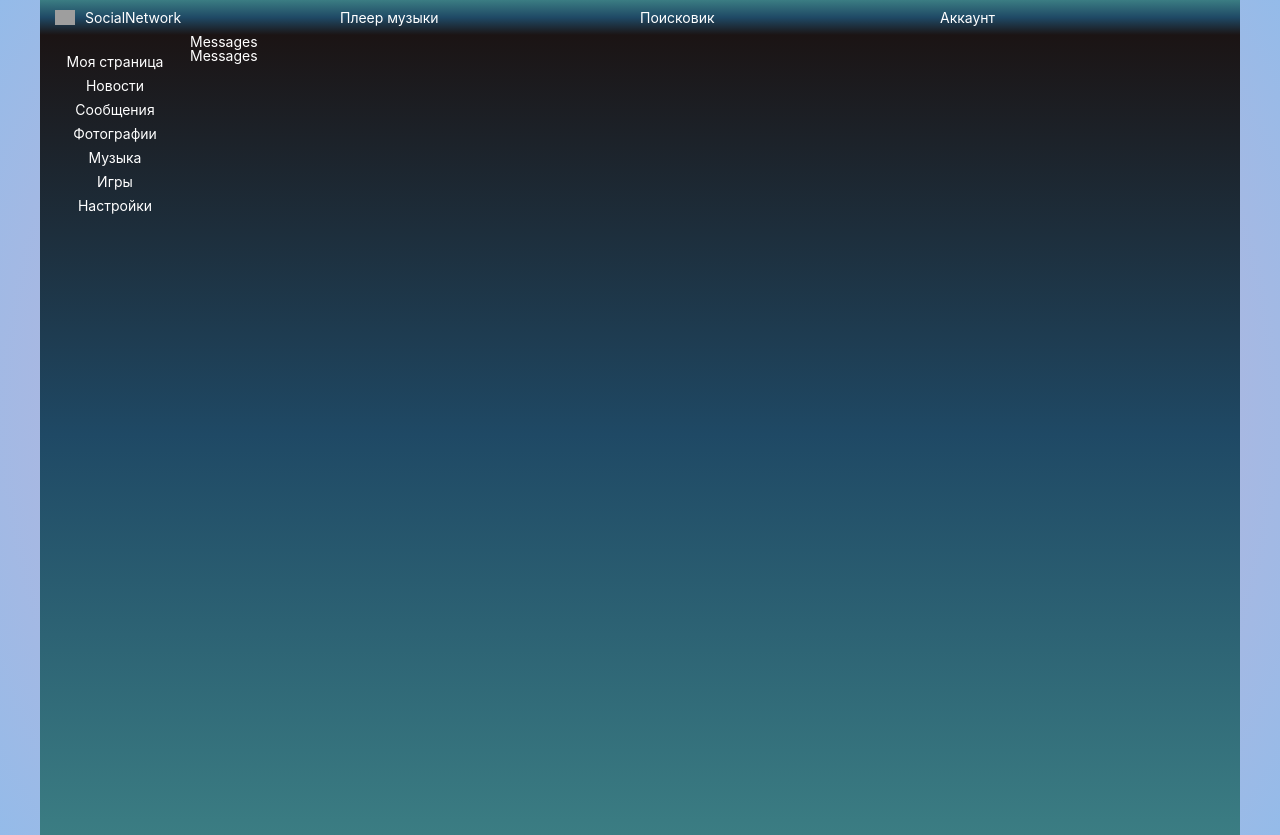
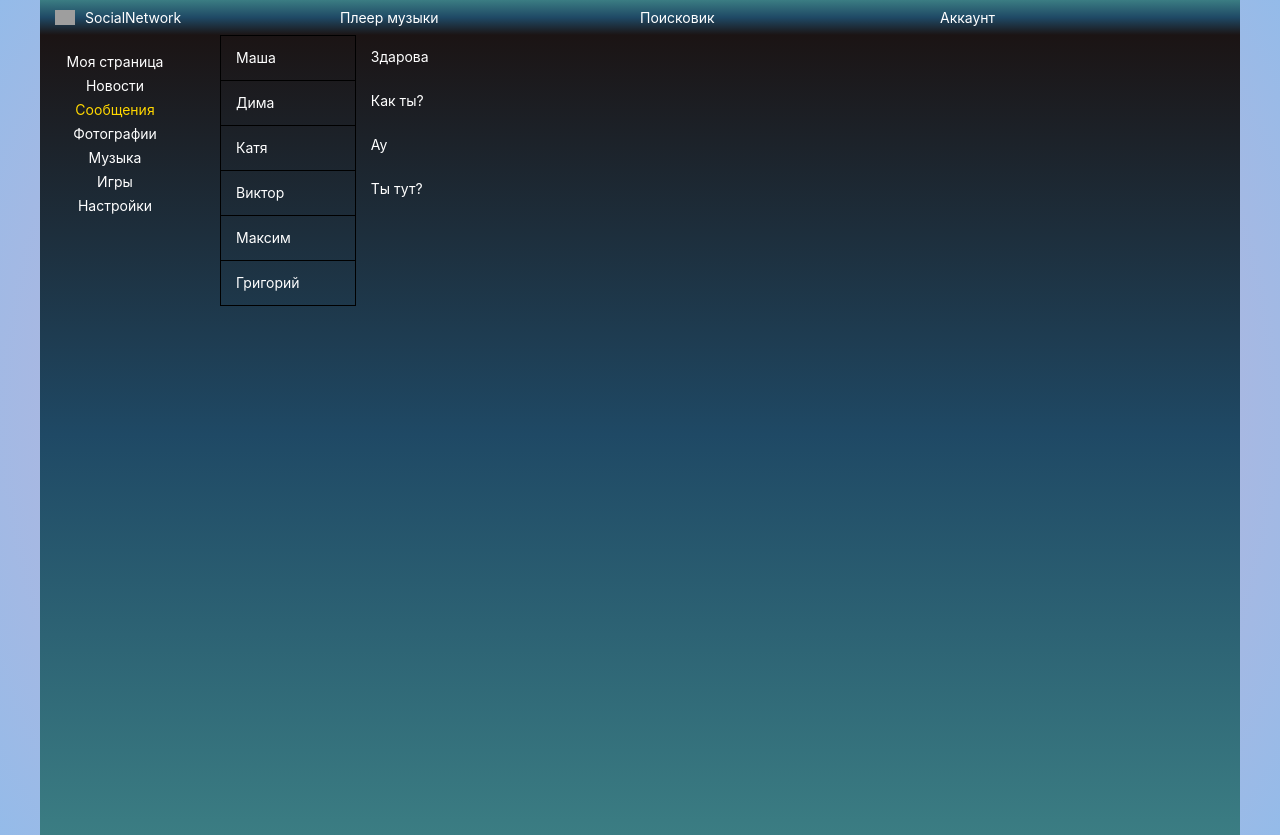
Before and after one commit to Yuri-Simonov/SocialNetwork, a React (Create React App) app: page /messages in a window 1280 px wide. Built offline with nearby package versions, Linux system fonts and the light colour scheme; grey boxes are pictures that could not be loaded.

Commit message:
added page of messages

```diff
--- a/src/components/Messages/Messages.jsx
+++ b/src/components/Messages/Messages.jsx
@@ -4,8 +4,43 @@ import s from './Messages.module.css';
 const Messages = (props) => {
 	return (
 		<div>
-			<div>Messages</div>
-			<div>Messages</div>
+			<div className={s.dialogs}>
+				<div className={s.contacts}>
+					<div>
+						Маша
+					</div>
+					<div>
+						Дима
+					</div>
+					<div>
+						Катя
+					</div>
+					<div>
+						Виктор
+					</div>
+					<div>
+						Максим
+					</div>
+					<div>
+						Григорий
+					</div>
+				</div>
+				<div className={s.sms}>
+					<div>
+						Здарова
+					</div>
+					<div>
+						Как ты?
+					</div>
+					<div>
+						Ау
+					</div>
+					<div>
+						Ты тут?
+					</div>
+				</div>
+			</div>
+
 		</div>
 
 	);
--- a/src/components/Messages/Messages.module.css
+++ b/src/components/Messages/Messages.module.css
@@ -0,0 +1,22 @@
+.dialogs {
+	display: grid;
+	grid-template-columns: 1.5fr 8fr;
+}
+
+.contacts {
+	padding-left: 30px;
+	align-items: center;
+}
+.contacts div {
+	padding: 15px;
+	border: 1px solid #000;
+	border-top: none;
+}
+.contacts div:first-child {
+	border-top: 1px solid #000;
+}
+.sms {
+}
+.sms div {
+	padding: 15px;
+}
--- a/src/components/Nav/Nav.jsx
+++ b/src/components/Nav/Nav.jsx
@@ -5,25 +5,25 @@ const Nav = () => {
 	return (
 		<nav className={s.nav}>
 			<ul className={s.list}>
-				<NavLink to="/myPage">
+				<NavLink to="/myPage" activeClassName={s.active} >
 					<li>Моя страница</li>
 				</NavLink>
-				<NavLink to="/news">
+				<NavLink to="/news" activeClassName={s.active}>
 					<li>Новости</li>
 				</NavLink>
-				<NavLink to="/messages">
+				<NavLink to="/messages" activeClassName={s.active}>
 					<li>Сообщения</li>
 				</NavLink>
-				<NavLink to="/photos">
+				<NavLink to="/photos" activeClassName={s.active}>
 					<li>Фотографии</li>
 				</NavLink>
-				<NavLink to="/music">
+				<NavLink to="/music" activeClassName={s.active}>
 					<li>Музыка</li>
 				</NavLink>
-				<NavLink to="/games">
+				<NavLink to="/games" activeClassName={s.active}>
 					<li>Игры</li>
 				</NavLink>
-				<NavLink to="/settings">
+				<NavLink to="/settings" activeClassName={s.active}>
 					<li>Настройки</li>
 				</NavLink>
 			</ul>
--- a/src/components/Nav/Nav.module.css
+++ b/src/components/Nav/Nav.module.css
@@ -13,3 +13,6 @@
 .list a {
 	color: white;
 }
+.active li {
+	color: gold;
+}
```
